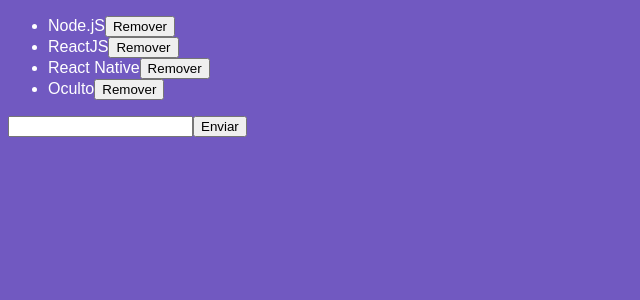
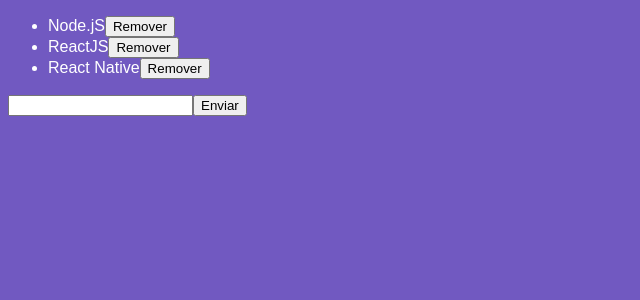
Before and after one commit to llucasmota/react-basic, a React app: page / in a window 1280 px wide. Shown: the top 300 px of the page, without its empty margins (0-640 px from the left). Built offline with nearby package versions, Linux system fonts and the light colour scheme.

Commit message:
Retirando bug

```diff
--- a/src/components/TechList.js
+++ b/src/components/TechList.js
@@ -38,7 +38,6 @@
               onDelete={() => this.handleDelete(tech)}
             />
           ))}
-          <TechItem />
         </ul>
         <input
           type="text"
```
